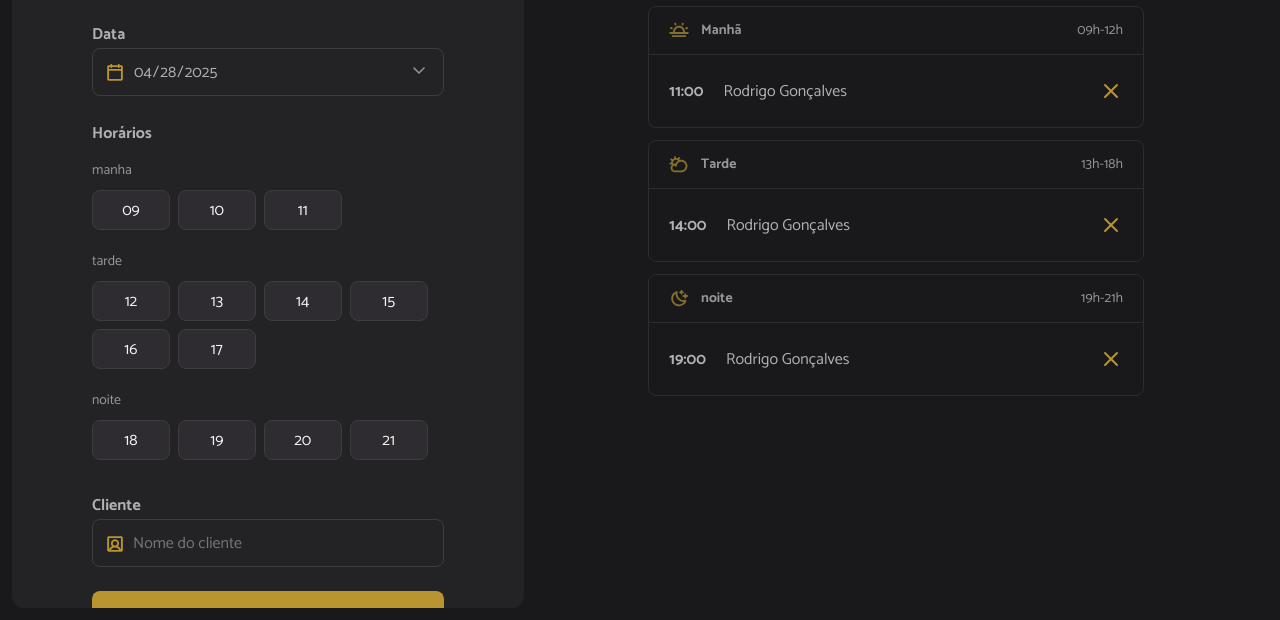
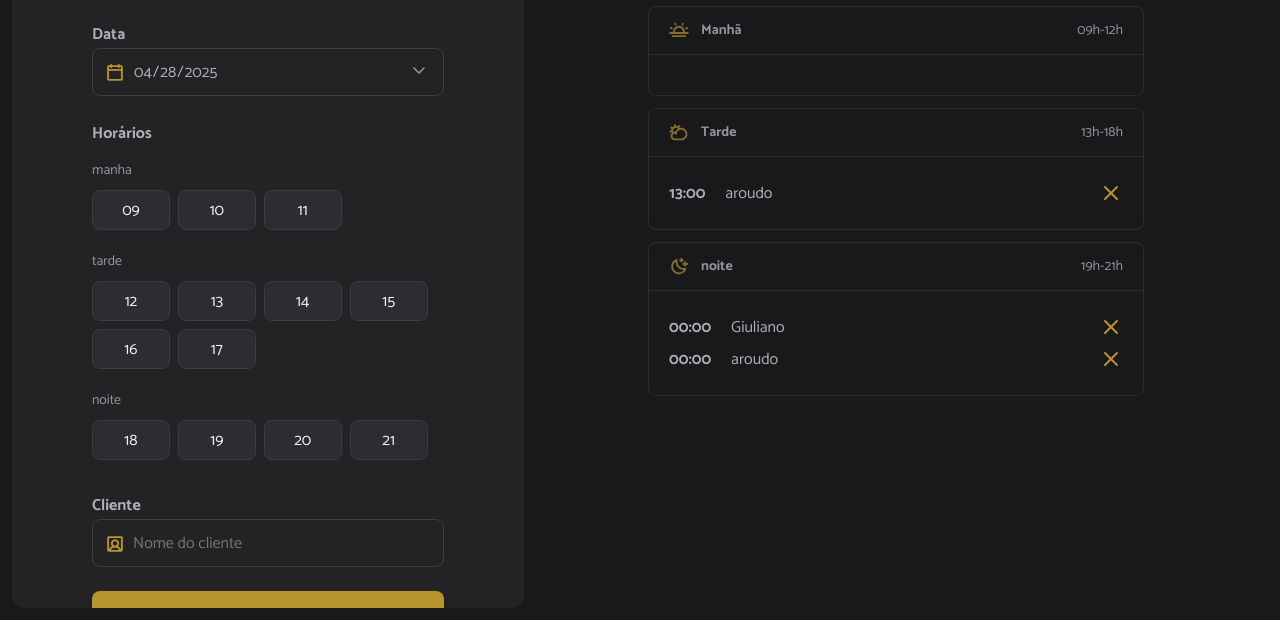
Before and after one commit to Giuliano-Maciel-Lopes/barbearia, a website built with webpack: page index.html in a window 1280 px wide. Shown: the part 180-800 px from the top of the page. Built offline with nearby package versions, Linux system fonts and the light colour scheme; data requests are answered from the project's data file.

Commit message:
captura da api para vizu do prof dfeita .
obs; so configurala agr

```diff
--- a/server.json
+++ b/server.json
@@ -1,20 +1,19 @@
 {
   "agendados": [
     {
-      "id": "1745690483219",
+      "id": 1745799121729,
       "name": "Giuliano",
-      "date": "2025-04-26T20:00:00.000Z"
+      "date": "2025-04-28T00:00:00.000Z"
     },
     {
-      "id": "1745690506842",
-      "name": "carlos",
-      "date": "2025-04-26T23:00:00.000Z"
+      "id": 1745799130863,
+      "name": "aroudo",
+      "date": "2025-04-28T00:00:00.000Z"
     },
     {
-      "id": 1745696210577,
+      "id": 1745799157064,
       "name": "aroudo",
-      "date": "2025-04-26T22:00:00.000Z"
+      "date": "2025-04-28T13:00:00.000Z"
     }
-
   ]
 }
--- a/src/dados/marcados.js
+++ /dev/null
@@ -1,4 +0,0 @@
-
-const marcados = [
-
-]
--- a/src/main.js
+++ b/src/main.js
@@ -7,12 +7,12 @@
 import "./module/form/hours.js"
 import "./dados/hora-funcionamento.js"
 import "./module/agendamento/clickhours.js"
-import"./dados/marcados.js"
 import "./module/agendamento/marked.js"
 import "./module/form/date-change.js"
 import "./services/api-config.js"
 import "./services/new-scheduling.js"
 import "./services/agend-do-dia.js"
+import "./module/agendamento/agend-sample.js"
 
 // css
 import "./styles/form.css";
--- /dev/null
+++ b/src/module/agendamento/agend-sample.js
@@ -0,0 +1,46 @@
+import dayjs from "dayjs";
+
+export function sampleScheduling({schedulingApiDay}) { // nesa funcao tem um return onde mostrar tds horarios diarios marcados da api
+const morning = document.querySelector("#period-morning")
+const afternoom = document.querySelector("#period-afternoon")
+const nigth = document.querySelector("#period-night")
+
+morning.textContent= ""
+afternoom.textContent= ""
+nigth.textContent= ""
+
+
+schedulingApiDay.forEach( (marcados) => { // aqui percooro cada elemento da api  e pego suas propriedades ex 1 veja abaixo
+
+
+      const li =  document.createElement("li")
+
+
+      const strong = document.createElement("strong")
+      strong.innerHTML = dayjs(marcados.date).format("HH:mm") // vc vai pegar a hora do agendados api e mostar o sub obejto "dare trazendo para hh:mm"
+
+      const span= document.createElement("span")
+      span.textContent = marcados.name // ex 1 aqui acessei o nome pela api
+
+      const img = document.createElement ("img")
+      img.setAttribute("src" , "./src/assets/cancel.svg")
+      img.setAttribute("alt" , "cancelar")
+      img.classList.add("cancel-icon")
+
+    li.append( strong , span , img)
+
+    const hour = dayjs(marcados.date).hour() // horas dp agendado da api agendados . date
+
+    if (hour > 9 && hour <= 12 ) {
+        morning.append(li)
+
+    }else if (hour >12 && hour < 18){
+        afternoom.append(li)
+
+    }
+    else
+        nigth.append(li)
+
+    });
+
+}
--- a/src/module/agendamento/load.js
+++ b/src/module/agendamento/load.js
@@ -1,5 +1,6 @@
 import { horariosdisp } from "../form/hours.js";
 import { searchScheduling } from "../../services/agend-do-dia.js";
+import { sampleScheduling } from "./agend-sample.js";
 
  const data = document.querySelector("#date")
 
@@ -8,8 +9,9 @@
    let  date = data.value
 
    // lendo a api
-   let schedulingApiDay= await  searchScheduling({date})
-   console.log(schedulingApiDay)
+   let schedulingApiDay = await  searchScheduling({date})
+
+   sampleScheduling({schedulingApiDay})
 
 
    // renderiza horario disponivel
--- a/src/module/form/hours.js
+++ b/src/module/form/hours.js
@@ -6,7 +6,8 @@
 
 
 
-ul.innerHTML = ""
+ul.innerHTML = "" //limpa
+
     const disponivel = operationHours.map( (horas)=>{ // mapiei cada  item da array
   const [horasSeparadas]= horas.split(":") // criei uma const onde vai ter cada hora
 
--- a/src/services/agend-do-dia.js
+++ b/src/services/agend-do-dia.js
@@ -8,7 +8,7 @@
         const serachDate = await response.json()
 
        const dayScheduling=  serachDate.filter((agendamentos)=>{
-          return  dayjs(date).isSame(agendamentos.when , "date")
+          return  dayjs(date).isSame(agendamentos.date , "date")
 
 
         })
```
Also changed, not shown: index.html (+6 -6 lines), 1 other file.
